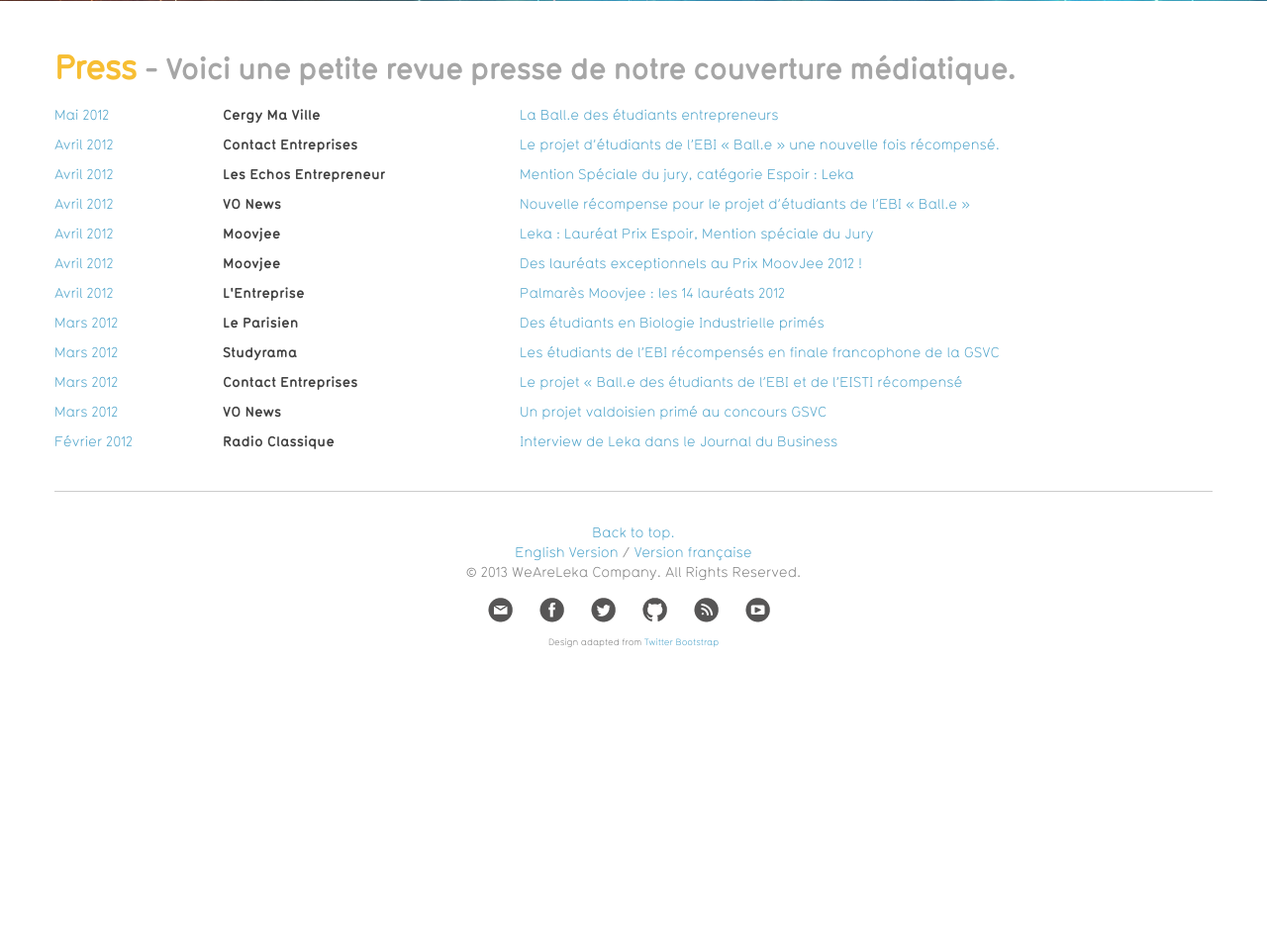
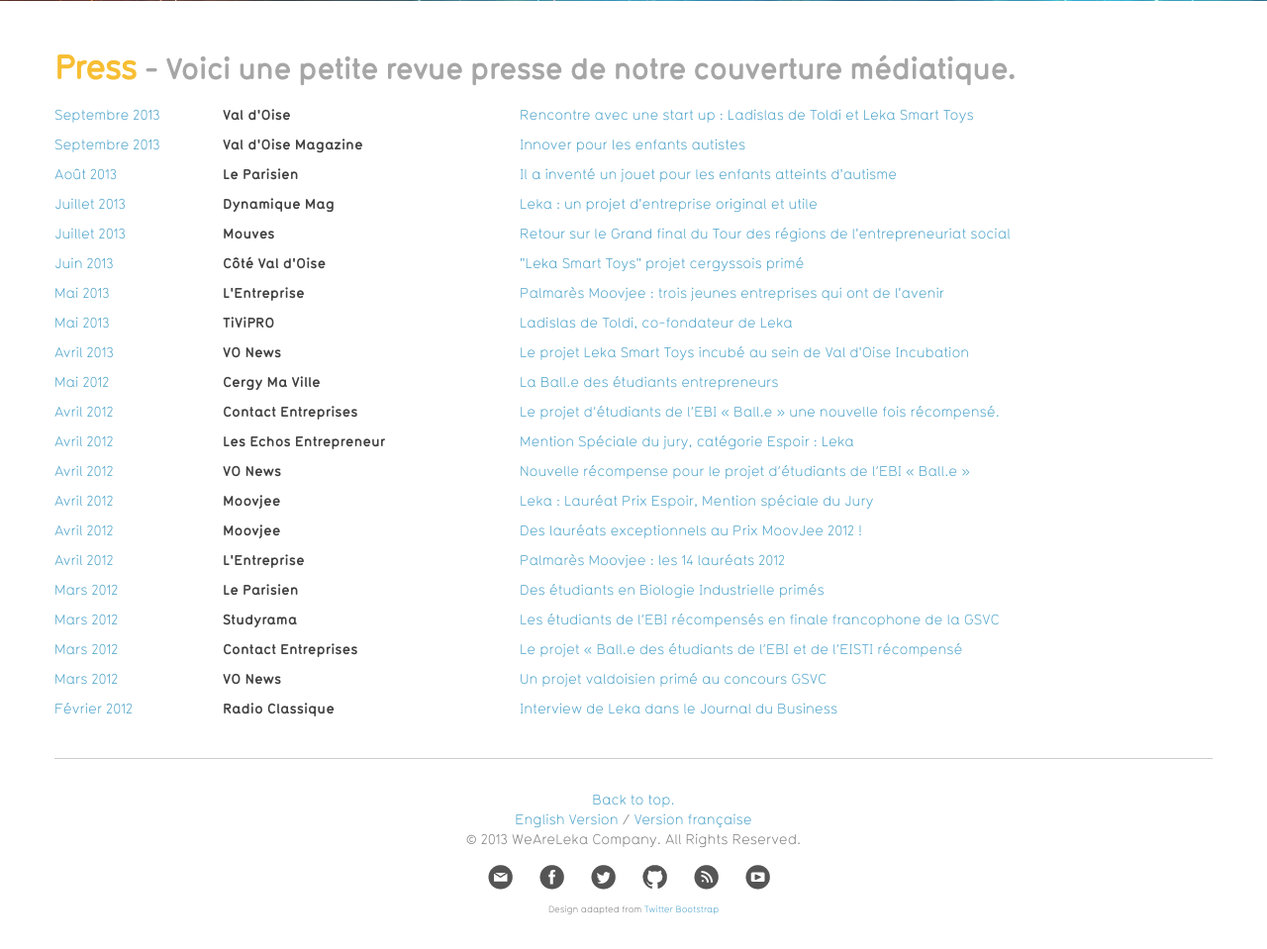
Before and after one commit to leka-archive/weareleka, a PHP site: page /fr/press.php in a window 1280 px wide. Shown: the part 499-1458 px from the top of the page at 99% size. Before the commit the page ends 1153 px from the top, so only its background shows below. Run offline with PHP 8.4, Linux system fonts and the light colour scheme; some libraries are stand-ins or nearby versions.

Commit message:
update revue de presse

```diff
--- a/fr/press.php
+++ b/fr/press.php
@@ -50,6 +50,60 @@
 		<section id="press">
 
 			<div class="press">
+
+				<div class="row-fluid">
+					<div class="date span2">Septembre 2013</div>
+					<div class="media span3">Val d'Oise</div>
+					<div class="span7"><a href="http://www.valdoise.fr/TPL_CODE/TPL_ACTUALITE/PAR_TPL_IDENTIFIANT/158/7105-actualite.htm">Rencontre avec une start up : Ladislas de Toldi et Leka Smart Toys</a></div>
+				</div>
+
+				<div class="row-fluid">
+					<div class="date span2">Septembre 2013</div>
+					<div class="media span3">Val d'Oise Magazine</div>
+					<div class="span7"><a href="http://www.nxtbook.fr/newpress/Eurokapi/Val_d_Oise_Magazine-131108/index.php?startid=26">Innover pour les enfants autistes</a></div>
+				</div>
+
+				<div class="row-fluid">
+					<div class="date span2">Août 2013</div>
+					<div class="media span3">Le Parisien</div>
+					<div class="span7"><a href="http://www.leparisien.fr/espace-premium/val-d-oise-95/il-a-invente-un-jouet-pour-les-enfants-autistes-13-08-2013-3048803.php">Il a inventé un jouet pour les enfants atteints d'autisme</a></div>
+				</div>
+
+				<div class="row-fluid">
+					<div class="date span2">Juillet 2013</div>
+					<div class="media span3">Dynamique Mag</div>
+					<div class="span7"><a href="http://www.dynamique-mag.com/article/projet-entreprise-original-utile-leka.4049">Leka : un projet d'entreprise original et utile</a></div>
+				</div>
+
+				<div class="row-fluid">
+					<div class="date span2">Juillet 2013</div>
+					<div class="media span3">Mouves</div>
+					<div class="span7"><a href="http://mouves.org/2013/07/11/retour-grand-final-entrepreneuriat-social">Retour sur le Grand final du Tour des régions de l'entrepreneuriat social</a></div>
+				</div>
+
+				<div class="row-fluid">
+					<div class="date span2">Juin 2013</div>
+					<div class="media span3">Côté Val d'Oise</div>
+					<div class="span7"><a href="http://www.cotevaldoise.fr/%C2%AB-leka-smart-toys-%C2%BB-projet-cergyssois-prime_910/">"Leka Smart Toys" projet cergyssois primé</a></div>
+				</div>
+
+				<div class="row-fluid">
+					<div class="date span2">Mai 2013</div>
+					<div class="media span3">L'Entreprise</div>
+					<div class="span7"><a href="http://lentreprise.lexpress.fr/creation-entreprise/palmares-moovjee-trois-jeunes-entreprises-qui-ont-de-l-avenir_40827.html#content">Palmarès Moovjee : trois jeunes entreprises qui ont de l'avenir</a></div>
+				</div>
+
+				<div class="row-fluid">
+					<div class="date span2">Mai 2013</div>
+					<div class="media span3">TiViPRO</div>
+					<div class="span7"><a href="http://www.tivipro.tv/chaine_sshome.php?id=1808922">Ladislas de Toldi, co-fondateur de Leka</a></div>
+				</div>
+
+				<div class="row-fluid">
+					<div class="date span2">Avril 2013</div>
+					<div class="media span3">VO News</div>
+					<div class="span7"><a href="http://www.vonews.fr/article_21202-le-projet-leka-smart-toys-incube-au-sein-de%A0val-d-oise-incubation">Le projet Leka Smart Toys incubé au sein de Val d'Oise Incubation</a></div>
+				</div>
 
 				<div class="row-fluid">
 					<div class="date span2">Mai 2012</div>
```
